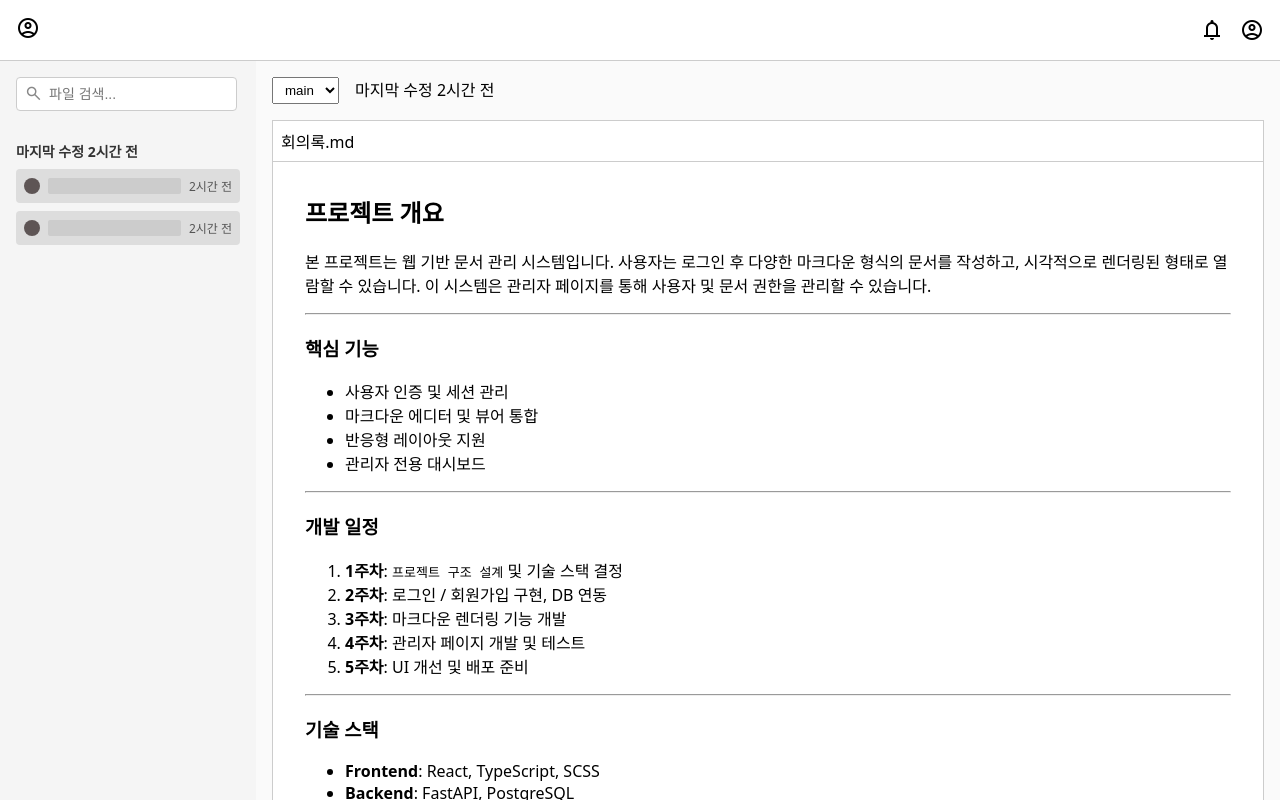
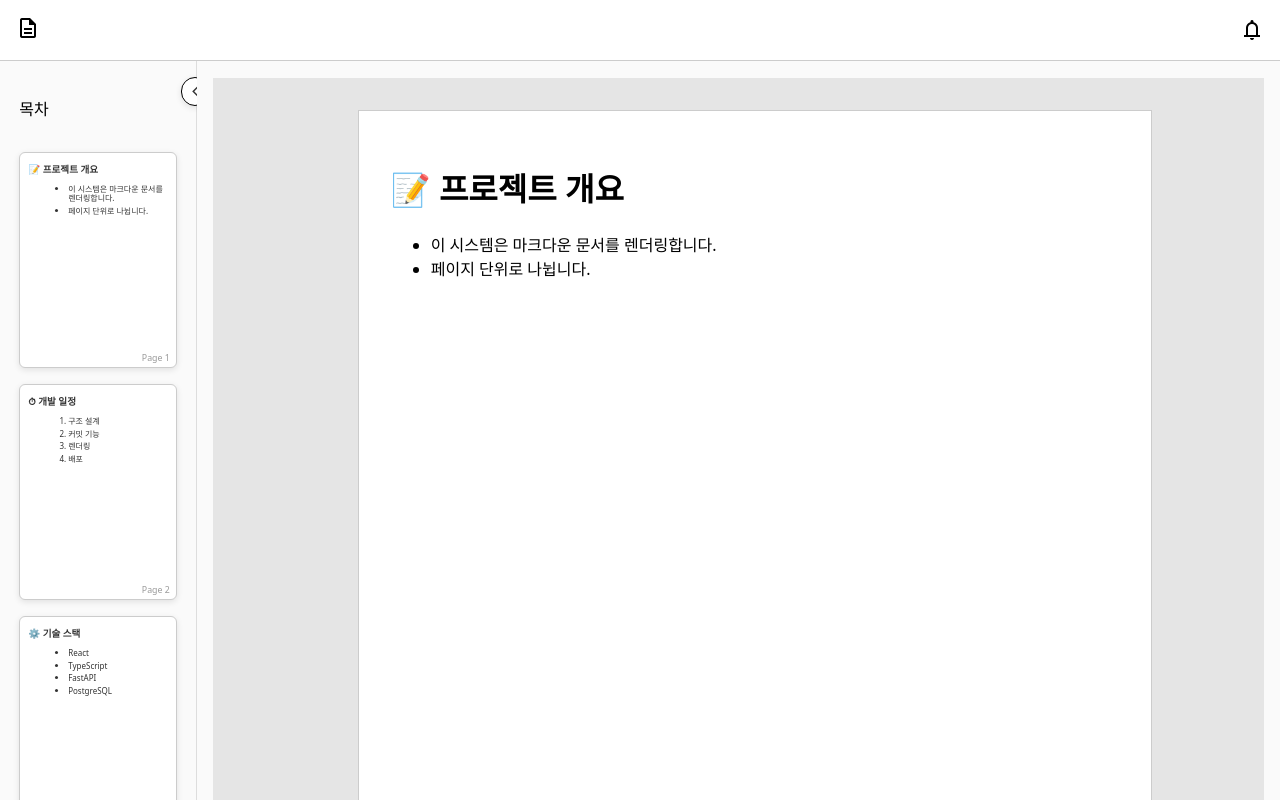
Before and after one commit to Gidok-Database/gidok, a React (Vite) app in the folder frontend/: page / in a window 1280 px wide. Built offline with nearby package versions, Linux system fonts and the light colour scheme.

Commit message:
feat: A4 페이지별 렌더링과 사이드바 프리뷰 추가

```diff
--- a/frontend/src/components/MarkdownRenderer/MarkdownRenderer.css
+++ /dev/null
@@ -1,34 +0,0 @@
-.markdown-body {
-  line-height: 1.6;
-  font-size: 1rem;
-  color: #333;
-}
-.markdown-body h1, .markdown-body h2, .markdown-body h3 {
-  margin-top: 1.5rem;
-  margin-bottom: 1rem;
-  font-weight: bold;
-}
-.markdown-body p {
-  margin: 0.5rem 0;
-}
-.markdown-body ul {
-  padding-left: 1.5rem;
-  list-style-type: disc;
-}
-.markdown-body pre {
-  background-color: #f6f8fa;
-  padding: 1rem;
-  overflow-x: auto;
-  border-radius: 0.25rem;
-  font-size: 0.9rem;
-}
-.markdown-body code {
-  background-color: #eee;
-  padding: 0.2rem 0.4rem;
-  border-radius: 0.25rem;
-  font-family: "Source Code Pro", monospace;
-}
-.markdown-body a {
-  color: #4a90e2;
-  text-decoration: underline;
-}
--- a/frontend/src/components/MarkdownRenderer/MarkdownRenderer.scss
+++ /dev/null
@@ -1,40 +0,0 @@
-.markdown-body {
-    line-height: 1.6;
-    font-size: 1rem;
-    color: #333;
-
-    h1, h2, h3 {
-      margin-top: 1.5rem;
-      margin-bottom: 1rem;
-      font-weight: bold;
-    }
-
-    p {
-      margin: 0.5rem 0;
-    }
-
-    ul {
-      padding-left: 1.5rem;
-      list-style-type: disc;
-    }
-
-    pre {
-      background-color: #f6f8fa;
-      padding: 1rem;
-      overflow-x: auto;
-      border-radius: 0.25rem;
-      font-size: 0.9rem;
-    }
-
-    code {
-      background-color: #eee;
-      padding: 0.2rem 0.4rem;
-      border-radius: 0.25rem;
-      font-family: "Source Code Pro", monospace;
-    }
-
-    a {
-      color: #4a90e2;
-      text-decoration: underline;
-    }
-  }
--- a/frontend/src/components/MarkdownRenderer/MarkdownRenderer.tsx
+++ /dev/null
@@ -1,14 +0,0 @@
-import ReactMarkdown from "react-markdown";
-import "@/components/MarkdownRenderer/MarkdownRenderer";
-
-interface Props {
-  content: string;
-}
-
-export default function MarkdownRenderer({ content }: Props) {
-  return (
-    <div className="markdown-body">
-      <ReactMarkdown>{content}</ReactMarkdown>
-    </div>
-  );
-}
--- /dev/null
+++ b/frontend/src/components/PagedMarkdown/PagedMarkdown.css
@@ -0,0 +1,61 @@
+@charset "UTF-8";
+.paged-container {
+  display: flex;
+  flex-direction: column;
+  width: 100%;
+  position: relative;
+}
+
+.paged-markdown {
+  overflow-x: auto;
+  overflow-y: auto;
+  padding: 2rem;
+  scroll-behavior: smooth;
+  background-color: #e5e5e5;
+  min-width: -moz-max-content;
+  min-width: max-content;
+  display: flex;
+  flex-direction: column;
+  align-items: center;
+}
+
+/* 아래로 옮긴 가짜 스크롤바 */
+.scrollbar-bottom {
+  overflow-x: auto;
+  overflow-y: hidden;
+  height: 16px;
+  background-color: #f1f1f1;
+  position: sticky;
+  bottom: 0;
+  z-index: 10;
+}
+.scrollbar-bottom > div {
+  height: 1px;
+  margin-left: 2rem;
+}
+.scrollbar-bottom::-webkit-scrollbar {
+  height: 8px;
+}
+.scrollbar-bottom::-webkit-scrollbar-thumb {
+  background: #999;
+  border-radius: 4px;
+}
+
+.a4-page {
+  width: 794px;
+  min-height: 1123px;
+  padding: 2rem;
+  background: white;
+  box-sizing: border-box;
+  border: 1px solid #ccc;
+  margin: 0 0 2rem 2rem;
+  position: relative;
+}
+
+.page-number {
+  position: absolute;
+  bottom: 1rem;
+  right: 2rem;
+  font-size: 0.85rem;
+  color: #888;
+}
--- /dev/null
+++ b/frontend/src/components/PagedMarkdown/PagedMarkdown.scss
@@ -0,0 +1,64 @@
+.paged-container {
+  display: flex;
+  flex-direction: column;
+  width: 100%;
+  position: relative;
+}
+
+.paged-markdown {
+  overflow-x: auto;
+  overflow-y: auto;
+  padding: 2rem;
+  scroll-behavior: smooth;
+  background-color: #e5e5e5;
+
+  // ✅ 콘텐츠 실제 너비보다 더 크게 만들어줘야 잘리지 않음
+  min-width: max-content;
+  display: flex;
+  flex-direction: column;
+  align-items: center;
+}
+
+/* 아래로 옮긴 가짜 스크롤바 */
+.scrollbar-bottom {
+  overflow-x: auto;
+  overflow-y: hidden;
+  height: 16px;
+  background-color: #f1f1f1;
+  position: sticky;
+  bottom: 0;
+  z-index: 10;
+
+  & > div {
+    height: 1px;
+    margin-left: 2rem; // ⬅ 실제 좌측 여백 조정
+  }
+
+  &::-webkit-scrollbar {
+    height: 8px;
+  }
+
+  &::-webkit-scrollbar-thumb {
+    background: #999;
+    border-radius: 4px;
+  }
+}
+
+.a4-page {
+  width: 794px;
+  min-height: 1123px;
+  padding: 2rem;
+  background: white;
+  box-sizing: border-box;
+  border: 1px solid #ccc;
+  margin: 0 0 2rem 2rem; // ⬅ 왼쪽 여백 명시
+  position: relative;
+}
+
+.page-number {
+  position: absolute;
+  bottom: 1rem;
+  right: 2rem;
+  font-size: 0.85rem;
+  color: #888;
+}
--- /dev/null
+++ b/frontend/src/components/PagedMarkdown/PagedMarkdown.tsx
@@ -0,0 +1,45 @@
+import React, { useRef } from "react";
+import ReactMarkdown from "react-markdown";
+import "@/components/PagedMarkdown/PagedMarkdown.css";
+
+interface Props {
+  pages: string[];
+}
+
+export default function PagedMarkdown({ pages }: Props) {
+  const topScrollRef = useRef<HTMLDivElement>(null);
+  const contentScrollRef = useRef<HTMLDivElement>(null);
+
+  const handleScroll = () => {
+    if (topScrollRef.current && contentScrollRef.current) {
+      topScrollRef.current.scrollLeft = contentScrollRef.current.scrollLeft;
+    }
+  };
+
+  const handleTopScroll = () => {
+    if (topScrollRef.current && contentScrollRef.current) {
+      contentScrollRef.current.scrollLeft = topScrollRef.current.scrollLeft;
+    }
+  };
+
+  const scrollWidth = pages.length > 0 ? 800 : 0;
+
+  return (
+    <div className="paged-container">
+      {/* 상단 스크롤바 */}
+      <div className="scrollbar-top" ref={topScrollRef} onScroll={handleTopScroll}>
+        <div style={{ width: `${scrollWidth}px`, height: 1 }} />
+      </div>
+
+      {/* 페이지 내용 */}
+      <div className="paged-markdown" ref={contentScrollRef} onScroll={handleScroll}>
+        {pages.map((md, idx) => (
+          <div id={`page-${idx}`} className="a4-page" key={idx}>
+            <ReactMarkdown>{md}</ReactMarkdown>
+            <div className="page-number">Page {idx + 1}</div>
+          </div>
+        ))}
+      </div>
+    </div>
+  );
+}
--- a/frontend/src/components/Sidebar/Sidebar.css
+++ b/frontend/src/components/Sidebar/Sidebar.css
@@ -1,65 +1,91 @@
 .left-panel {
-  width: 14rem;
-  background-color: #f5f5f5;
-  padding: 1rem;
+  position: relative;
+  overflow-x: hidden;
+  overflow-y: auto;
+}
+.left-panel .collapse-toggle {
+  position: absolute;
+  top: 1rem;
+  right: -0.75rem;
+  width: 1.8rem;
+  height: 1.8rem;
+  border: none;
+  border-radius: 50%;
+  border: solid 1px #000;
+  background-color: #ffffff;
+  box-shadow: 0 2px 6px rgba(0, 0, 0, 0.1);
+  font-size: 1rem;
+  cursor: pointer;
+  transition: all 0.2s ease;
+  display: flex;
+  align-items: center;
+  justify-content: center;
+  padding: 0;
+}
+.left-panel .collapse-toggle:hover {
+  background-color: #f0f0f0;
+  box-shadow: 0 4px 10px rgba(0, 0, 0, 0.15);
+}
+.left-panel .collapse-toggle .material-symbols-outlined {
+  font-size: 1.2rem;
+  color: #333;
+}
+
+.preview-thumbnails {
   display: flex;
   flex-direction: column;
+  gap: 1rem;
+  padding: 1.2rem;
+  max-height: 100vh;
+  background-color: #fafafa;
+  border-right: 1px solid #ddd;
 }
-.left-panel .search-wrapper {
+
+.thumbnail-wrapper {
+  cursor: pointer;
+  display: flex;
+  flex-direction: column;
+  align-items: center;
+  transition: transform 0.2s ease;
+}
+.thumbnail-wrapper:hover {
+  transform: scale(1.02);
+}
+
+.thumbnail-box {
+  width: 140px;
+  height: 198px;
+  background: white;
+  border: 1px solid #ccc;
+  box-shadow: 0 2px 6px rgba(0, 0, 0, 0.1);
+  padding: 0.5rem;
+  overflow: hidden;
   position: relative;
-  margin-bottom: 1rem;
+  border-radius: 6px;
+  transition: box-shadow 0.2s ease;
 }
-.left-panel .search-wrapper .search-box {
-  width: 80%;
-  padding: 0.5rem 0.5rem 0.5rem 2rem;
-  font-size: 0.875rem;
-  border: 1px solid #ccc;
-  border-radius: 0.25rem;
-  outline: none;
+.thumbnail-box:hover {
+  box-shadow: 0 4px 10px rgba(0, 0, 0, 0.2);
 }
-.left-panel .search-wrapper .search-box:focus {
-  border-color: #888;
-}
-.left-panel .search-wrapper .search-icon {
-  position: absolute;
-  top: 50%;
-  left: 0.5rem;
-  transform: translateY(-50%);
-  font-size: 1.2rem;
-  color: #888;
-  pointer-events: none;
-}
-.left-panel .recent-edits {
-  font-size: 0.875rem;
+.thumbnail-box .thumbnail-a4 {
+  width: 100%;
+  height: 100%;
+  overflow: hidden;
+  font-size: 0.5rem;
+  line-height: 1.2;
   color: #333;
 }
-.left-panel .recent-edits p {
-  margin-bottom: 0.5rem;
-  font-weight: bold;
+.thumbnail-box .thumbnail-a4 h1, .thumbnail-box .thumbnail-a4 h2, .thumbnail-box .thumbnail-a4 h3 {
+  font-size: 0.6rem;
+  margin: 0.2rem 0;
 }
-.left-panel .recent-edits .edit-item {
-  display: flex;
-  align-items: center;
-  gap: 0.5rem;
-  margin-bottom: 0.5rem;
-  background-color: #ddd;
-  padding: 0.5rem;
-  border-radius: 0.25rem;
+.thumbnail-box .thumbnail-a4 p, .thumbnail-box .thumbnail-a4 li {
+  margin: 0.2rem 0;
 }
-.left-panel .recent-edits .edit-item .circle {
-  width: 1rem;
-  height: 1rem;
-  background-color: #5e5555;
-  border-radius: 50%;
+.thumbnail-box .page-label {
+  position: absolute;
+  bottom: 0.2rem;
+  right: 0.4rem;
+  font-size: 0.55rem;
+  color: #999;
 }
-.left-panel .recent-edits .edit-item .edit-content {
-  flex: 1;
-  height: 1rem;
-  background-color: #ccc;
-  border-radius: 0.125rem;
-}
-.left-panel .recent-edits .edit-item .edit-time {
-  font-size: 0.75rem;
-  color: #555;
-  white-space: nowrap;
-}
--- a/frontend/src/components/Sidebar/Sidebar.scss
+++ b/frontend/src/components/Sidebar/Sidebar.scss
@@ -1,75 +1,100 @@
 .left-panel {
-  width: 14rem;
-  background-color: #f5f5f5;
-  padding: 1rem;
+  position: relative;
+  overflow-x: hidden;
+  overflow-y: auto;
+
+  .collapse-toggle {
+    position: absolute;
+    top: 1rem;
+    right: -0.75rem;
+    width: 1.8rem;
+    height: 1.8rem;
+    border: none;
+    border-radius: 50%;
+    border: solid 1px #000;
+    background-color: #ffffff;
+    box-shadow: 0 2px 6px rgba(0, 0, 0, 0.1);
+    font-size: 1rem;
+    cursor: pointer;
+    transition: all 0.2s ease;
+    display: flex;
+    align-items: center;
+    justify-content: center;
+    padding: 0;
+
+    &:hover {
+      background-color: #f0f0f0;
+      box-shadow: 0 4px 10px rgba(0, 0, 0, 0.15);
+    }
+
+    .material-symbols-outlined {
+      font-size: 1.2rem;
+      color: #333;
+    }
+  }
+}
+
+.preview-thumbnails {
   display: flex;
   flex-direction: column;
+  gap: 1rem;
+  padding: 1.2rem;
+  max-height: 100vh;
+  background-color: #fafafa;
+  border-right: 1px solid #ddd;
+}
 
-  .search-wrapper {
-    position: relative;
-    margin-bottom: 1rem;
+.thumbnail-wrapper {
+  cursor: pointer;
+  display: flex;
+  flex-direction: column;
+  align-items: center;
+  transition: transform 0.2s ease;
 
-    .search-box {
-      width: 80%;
-      padding: 0.5rem 0.5rem 0.5rem 2rem;
-      font-size: 0.875rem;
-      border: 1px solid #ccc;
-      border-radius: 0.25rem;
-      outline: none;
+  &:hover {
+    transform: scale(1.02);
+  }
+}
 
-      &:focus {
-        border-color: #888;
-      }
+.thumbnail-box {
+  width: 140px;
+  height: 198px;
+  background: white;
+  border: 1px solid #ccc;
+  box-shadow: 0 2px 6px rgba(0, 0, 0, 0.1);
+  padding: 0.5rem;
+  overflow: hidden;
+  position: relative;
+  border-radius: 6px;
+  transition: box-shadow 0.2s ease;
+
+  &:hover {
+    box-shadow: 0 4px 10px rgba(0, 0, 0, 0.2);
+  }
+
+  .thumbnail-a4 {
+    width: 100%;
+    height: 100%;
+    overflow: hidden;
+    font-size: 0.5rem;
+    line-height: 1.2;
+    color: #333;
+
+    h1, h2, h3 {
+      font-size: 0.6rem;
+      margin: 0.2rem 0;
     }
 
-    .search-icon {
-      position: absolute;
-      top: 50%;
-      left: 0.5rem;
-      transform: translateY(-50%);
-      font-size: 1.2rem;
-      color: #888;
-      pointer-events: none;
+    p, li {
+      margin: 0.2rem 0;
     }
   }
 
-  .recent-edits {
-    font-size: 0.875rem;
-    color: #333;
-
-    p {
-      margin-bottom: 0.5rem;
-      font-weight: bold;
-    }
-
-    .edit-item {
-      display: flex;
-      align-items: center;
-      gap: 0.5rem;
-      margin-bottom: 0.5rem;
-      background-color: #ddd;
-      padding: 0.5rem;
-      border-radius: 0.25rem;
-
-      .circle {
-        width: 1rem;
-        height: 1rem;
-        background-color: #5e5555;
-        border-radius: 50%;
-      }
-
-      .edit-content {
-        flex: 1;
-        height: 1rem;
-        background-color: #ccc;
-        border-radius: 0.125rem;
-      }
-
-      .edit-time {
-        font-size: 0.75rem;
-        color: #555;
-        white-space: nowrap;
-      }
-    }
+  .page-label {
+    position: absolute;
+    bottom: 0.2rem;
+    right: 0.4rem;
+    font-size: 0.55rem;
+    color: #999;
   }
 }
--- a/frontend/src/components/Sidebar/Sidebar.tsx
+++ b/frontend/src/components/Sidebar/Sidebar.tsx
@@ -1,26 +1,52 @@
+import { useState } from "react";
+import ReactMarkdown from "react-markdown";
 import "@/components/Sidebar/Sidebar.css";
 
+interface SidebarProps {
+  pages: string[];
+}
 
-export default function Sidebar() {
+export default function Sidebar({ pages }: SidebarProps) {
+  const [collapsed, setCollapsed] = useState(false);
+
+  const scrollToPage = (index: number) => {
+    const el = document.getElementById(`page-${index}`);
+    if (el) {
+      el.scrollIntoView({ behavior: "smooth", block: "start" });
+    }
+  };
+
   return (
-    <aside className="left-panel">
-      <div className="search-wrapper">
-        <input type="text" className="search-box" placeholder="파일 검색..." />
-        <span className="material-symbols-outlined search-icon">search</span>
-      </div>
-      <div className="recent-edits">
-        <p>마지막 수정 2시간 전</p>
-        <div className="edit-item">
-          <div className="circle" />
-          <div className="edit-content" />
-          <span className="edit-time">2시간 전</span>
+    <aside className={`left-panel ${collapsed ? "collapsed" : ""}`}>
+      <button
+        className="collapse-toggle"
+        onClick={() => setCollapsed(!collapsed)}
+        title={collapsed ? "Expand Sidebar" : "Collapse Sidebar"}
+      >
+        <span className="material-symbols-outlined">
+          {collapsed ? "chevron_right" : "chevron_left"}
+        </span>
+      </button>
+
+      {!collapsed && (
+        <div className="preview-thumbnails">
+          <p className="preview-title">목차</p>
+          {pages.map((content, i) => (
+            <div
+              key={i}
+              className="thumbnail-wrapper"
+              onClick={() => scrollToPage(i)}
+            >
+              <div className="thumbnail-box">
+                <div className="thumbnail-a4">
+                  <ReactMarkdown>{content}</ReactMarkdown>
+                </div>
+                <span className="page-label">Page {i + 1}</span>
+              </div>
+            </div>
+          ))}
         </div>
-        <div className="edit-item">
-          <div className="circle" />
-          <div className="edit-content" />
-          <span className="edit-time">2시간 전</span>
-        </div>
-      </div>
+      )}
     </aside>
   );
 }
--- a/frontend/src/pages/Home/Home.tsx
+++ b/frontend/src/pages/Home/Home.tsx
@@ -1,67 +1,34 @@
+// import { Link } from "react-router-dom";
 import Sidebar from "@/components/Sidebar/Sidebar";
-import MarkdownRenderer from "@/components/MarkdownRenderer/MarkdownRenderer";
 import "@/pages/Home/Home.css";
+import PagedMarkdown from "@/components/PagedMarkdown/PagedMarkdown";
 
 
-const markdown = `
-## 프로젝트 개요
-
-본 프로젝트는 웹 기반 문서 관리 시스템입니다. 사용자는 로그인 후 다양한 마크다운 형식의 문서를 작성하고, 시각적으로 렌더링된 형태로 열람할 수 있습니다. 이 시스템은 관리자 페이지를 통해 사용자 및 문서 권한을 관리할 수 있습니다.
-
----
-
-### 핵심 기능
-
-- 사용자 인증 및 세션 관리
-- 마크다운 에디터 및 뷰어 통합
-- 반응형 레이아웃 지원
-- 관리자 전용 대시보드
-
----
-
-### 개발 일정
-
-1. **1주차**: \`프로젝트 구조 설계\` 및 기술 스택 결정
-2. **2주차**: 로그인 / 회원가입 구현, DB 연동
-3. **3주차**: 마크다운 렌더링 기능 개발
-4. **4주차**: 관리자 페이지 개발 및 테스트
-5. **5주차**: UI 개선 및 배포 준비
-
----
-
-### 기술 스택
-
-- **Frontend**: React, TypeScript, SCSS
-- **Backend**: FastAPI, PostgreSQL
-- **Authentication**: JWT 기반 인증 시스템
-- **Deployment**: Vercel, Docker, GitHub Actions
-`;
-
+const markdownPages = [
+  `# 📝 프로젝트 개요\n\n- 이 시스템은 마크다운 문서를 렌더링합니다.\n- 페이지 단위로 나뉩니다.`,
+  `## ⏱ 개발 일정\n\n1. 구조 설계\n2. 커밋 기능\n3. 렌더링\n4. 배포`,
+  `## ⚙️ 기술 스택\n\n- React\n- TypeScript\n- FastAPI\n- PostgreSQL`,
+  `## ⚙️ 기술 스택\n\n- React\n- TypeScript\n- FastAPI\n- PostgreSQL`,
+  `## ⚙️ 기술 스택\n\n- React\n- TypeScript\n- FastAPI\n- PostgreSQL`,
+  `## ⚙️ 기술 스택\n\n- React\n- TypeScript\n- FastAPI\n- PostgreSQL`
+];
 
 export default function Home() {
   return (
     <div className="layout-container">
       <header className="top-nav">
         <div className="nav-left">
-          <span className="material-symbols-outlined">account_circle</span>
+          <span className="material-symbols-outlined">description</span>
         </div>
         <div className="nav-right">
           <span className="material-symbols-outlined">notifications</span>
-          <span className="material-symbols-outlined">account_circle</span>
         </div>
       </header>
       <div className="body-container">
-        <Sidebar />
-        <main className="main-content">
-          <div className="file-header">
-            <select><option>main</option></select>
-            <span>마지막 수정 2시간 전</span>
-          </div>
-          <div className="file-box">
-            <p className="file-title">회의록.md</p>
-            <div className="file-content">
-              <MarkdownRenderer content={markdown} />
-            </div>
+        <Sidebar pages={markdownPages} />
+        <main className="main-content preview-mode">
+          <div className="document-preview">
+            <PagedMarkdown pages={markdownPages} />
           </div>
         </main>
       </div>
```
